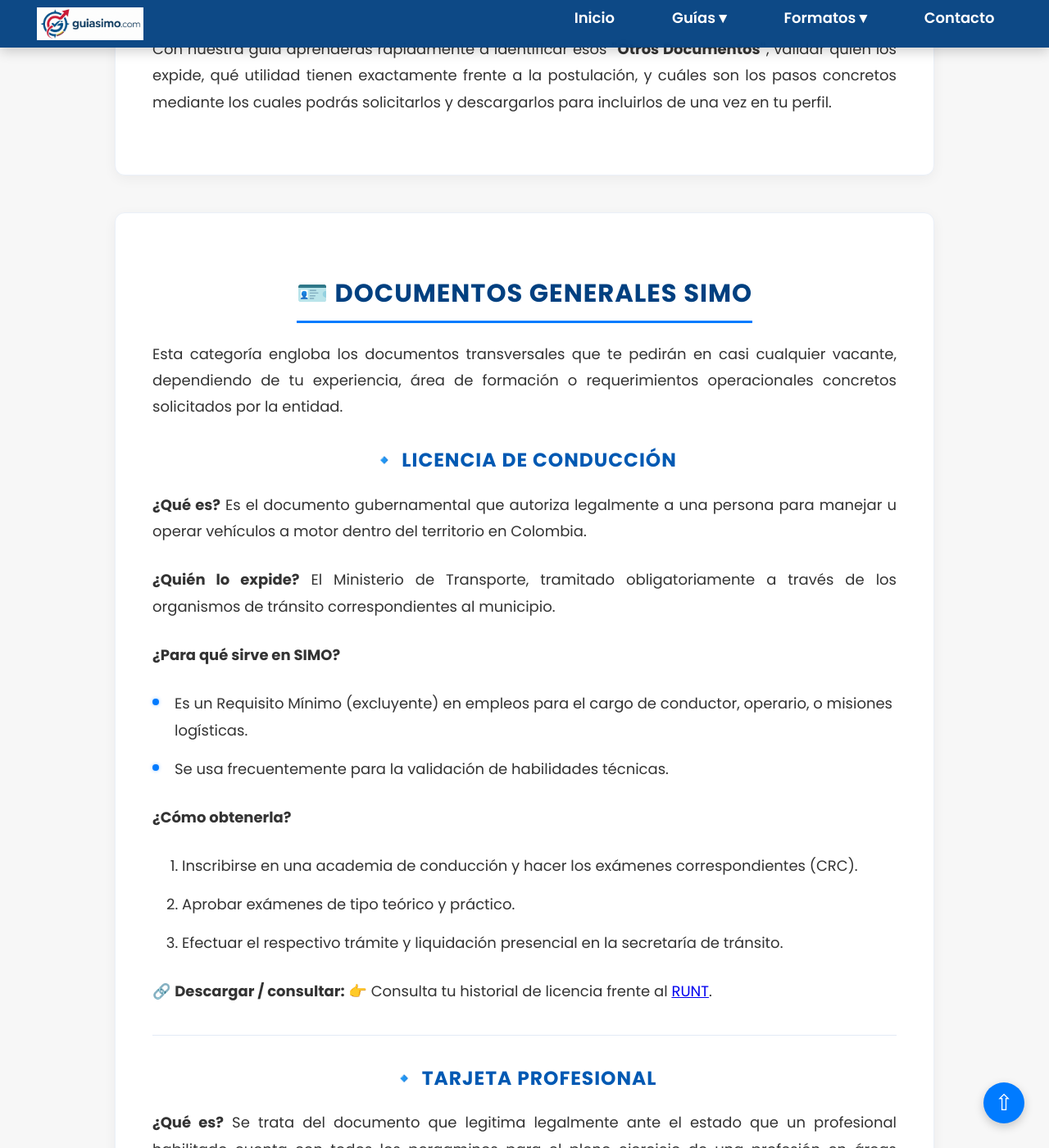
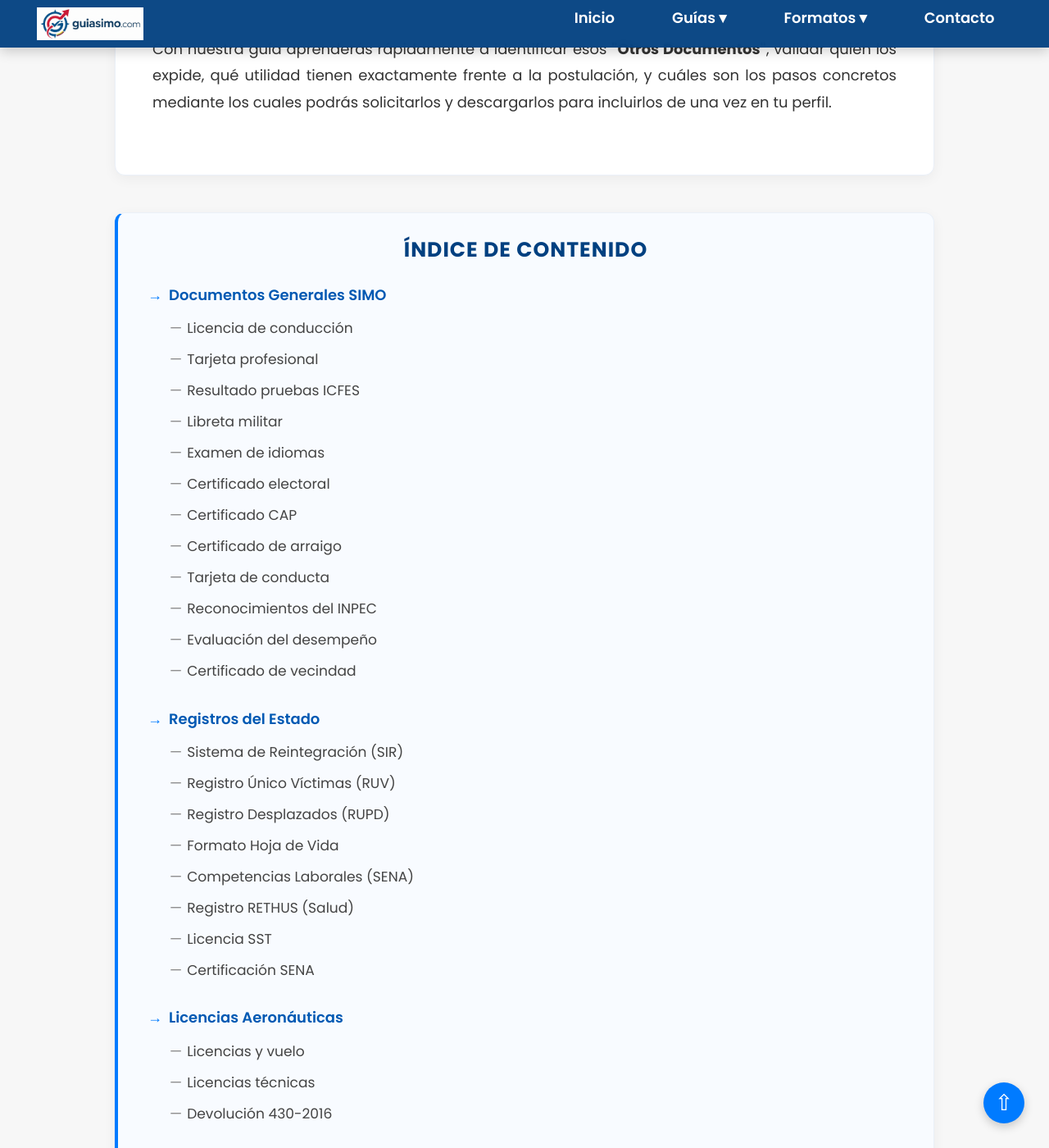
Before and after one commit to ManuDavril31/simo, a Jekyll site: the page built from otros-documentos.md, in a window 1280 px wide and 1400 px high, scrolled down 780 px. Shown: the whole window at 82% size. Built offline with Jekyll 4.4.1, drawn with Linux system fonts in a browser that asks for light colours; some of the changed text lies outside the part shown.

Commit message:
estandarizacion de indice de contenido

```diff
--- a/assets/css/style.css
+++ b/assets/css/style.css
@@ -814,3 +814,62 @@ table a {
     height: 45px;
   }
 }
+
+/* Índice de Contenidos (TOC) */
+.toc-container {
+  background-color: #f8fbff;
+  border-left: 4px solid #007bff;
+  padding: 1.5rem 2rem;
+}
+.toc-container h2 {
+  font-size: 1.4rem;
+  margin-top: 0;
+  border-bottom: none;
+  padding-bottom: 0;
+}
+.toc-list {
+  list-style-type: none;
+  margin-left: 0;
+}
+.toc-list li {
+  margin-bottom: 0.5rem;
+  padding-left: 0;
+}
+.toc-list li::before {
+  display: none !important;
+}
+.toc-list a {
+  text-decoration: none;
+  color: #0059b3;
+  font-weight: 600;
+  transition: color 0.2s;
+  display: flex;
+  align-items: center;
+}
+.toc-list a::before {
+  content: "\2192";
+  margin-right: 8px;
+  color: #007bff;
+}
+.toc-list a:hover {
+  text-decoration: underline;
+  color: #003366;
+}
+.toc-sublist {
+  list-style-type: none;
+  margin-left: 1.5rem;
+  margin-top: 0.5rem;
+}
+.toc-sublist li {
+  margin-bottom: 0.4rem;
+}
+.toc-sublist a {
+  font-weight: 400;
+  font-size: 0.95rem;
+  color: #444;
+}
+.toc-sublist a::before {
+  content: "—";
+  color: #888;
+  margin-right: 6px;
+}
--- a/otros-documentos.md
+++ b/otros-documentos.md
@@ -12,6 +12,52 @@ permalink: /otros-documentos/
 
 <section>
   <p>Con nuestra guía aprenderás rápidamente a identificar esos <strong>"Otros Documentos"</strong>, validar quién los expide, qué utilidad tienen exactamente frente a la postulación, y cuáles son los pasos concretos mediante los cuales podrás solicitarlos y descargarlos para incluirlos de una vez en tu perfil.</p>
+</section>
+
+<!-- Índice de Contenido -->
+<section class="toc-container">
+  <h2>Índice de Contenido</h2>
+  <ul class="toc-list">
+    <li>
+      <a href="#generales">Documentos Generales SIMO</a>
+      <ul class="toc-sublist">
+        <li><a href="#licencia-conduccion">Licencia de conducción</a></li>
+        <li><a href="#tarjeta-profesional">Tarjeta profesional</a></li>
+        <li><a href="#pruebas-icfes">Resultado pruebas ICFES</a></li>
+        <li><a href="#libreta-militar">Libreta militar</a></li>
+        <li><a href="#certificado-idiomas">Examen de idiomas</a></li>
+        <li><a href="#certificado-electoral">Certificado electoral</a></li>
+        <li><a href="#certificado-cap">Certificado CAP</a></li>
+        <li><a href="#certificado-arraigo">Certificado de arraigo</a></li>
+        <li><a href="#tarjeta-conducta">Tarjeta de conducta</a></li>
+        <li><a href="#reconocimientos-inpec">Reconocimientos del INPEC</a></li>
+        <li><a href="#evaluacion-desempeno">Evaluación del desempeño</a></li>
+        <li><a href="#certificado-vecindad">Certificado de vecindad</a></li>
+      </ul>
+    </li>
+    <li>
+      <a href="#registros-estado">Registros del Estado</a>
+      <ul class="toc-sublist">
+        <li><a href="#reintegracion">Sistema de Reintegración (SIR)</a></li>
+        <li><a href="#registro-victimas">Registro Único Víctimas (RUV)</a></li>
+        <li><a href="#desplazados">Registro Desplazados (RUPD)</a></li>
+        <li><a href="#hoja-vida-funcion">Formato Hoja de Vida</a></li>
+        <li><a href="#competencia-laboral">Competencias Laborales (SENA)</a></li>
+        <li><a href="#rethus">Registro RETHUS (Salud)</a></li>
+        <li><a href="#licencia-sst">Licencia SST</a></li>
+        <li><a href="#certificacion-sena">Certificación SENA</a></li>
+      </ul>
+    </li>
+    <li>
+      <a href="#licencias-aeronauticas">Licencias Aeronáuticas</a>
+      <ul class="toc-sublist">
+        <li><a href="#aeronauticas">Licencias y vuelo</a></li>
+        <li><a href="#licencias-tecnicas-aero">Licencias técnicas</a></li>
+        <li><a href="#devolucion-430-2016">Devolución 430-2016</a></li>
+      </ul>
+    </li>
+    <li><a href="#faq">Preguntas Frecuentes (FAQ)</a></li>
+  </ul>
 </section>
 
 <section id="generales">
```
Also changed, not shown: _manual-indice-contenido.md (added, +35 -0 lines), 12 other files.
